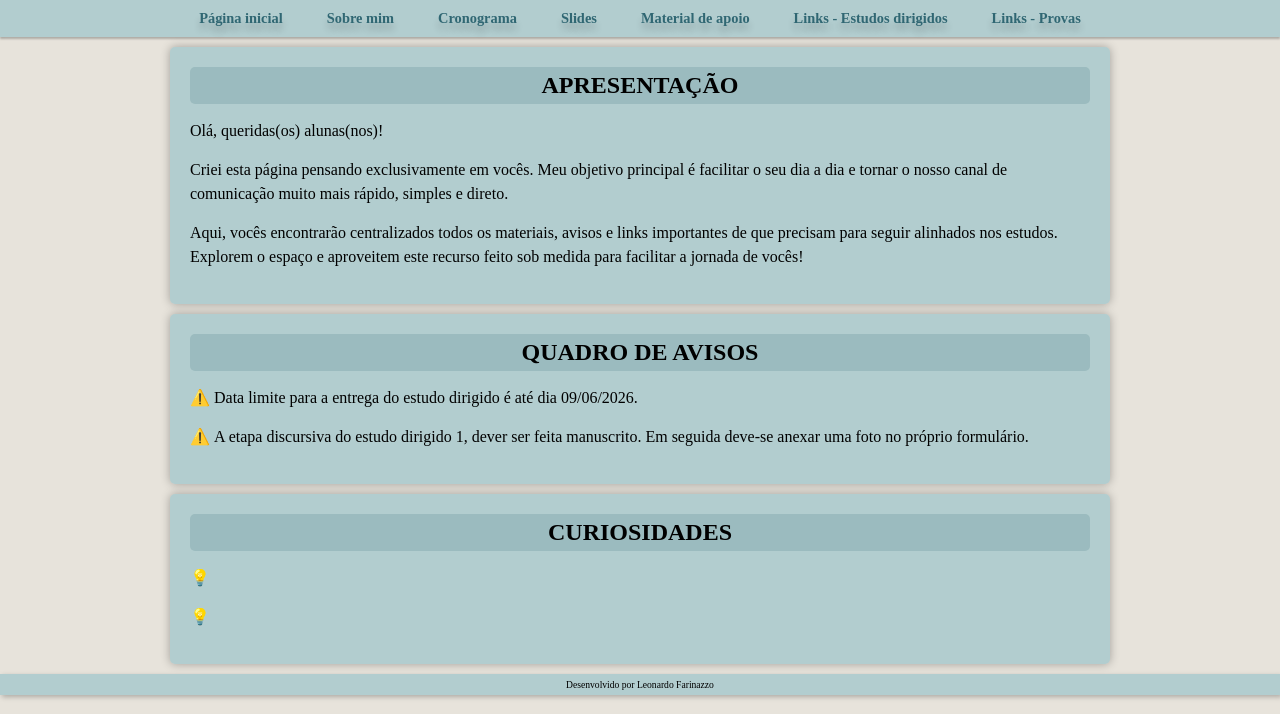
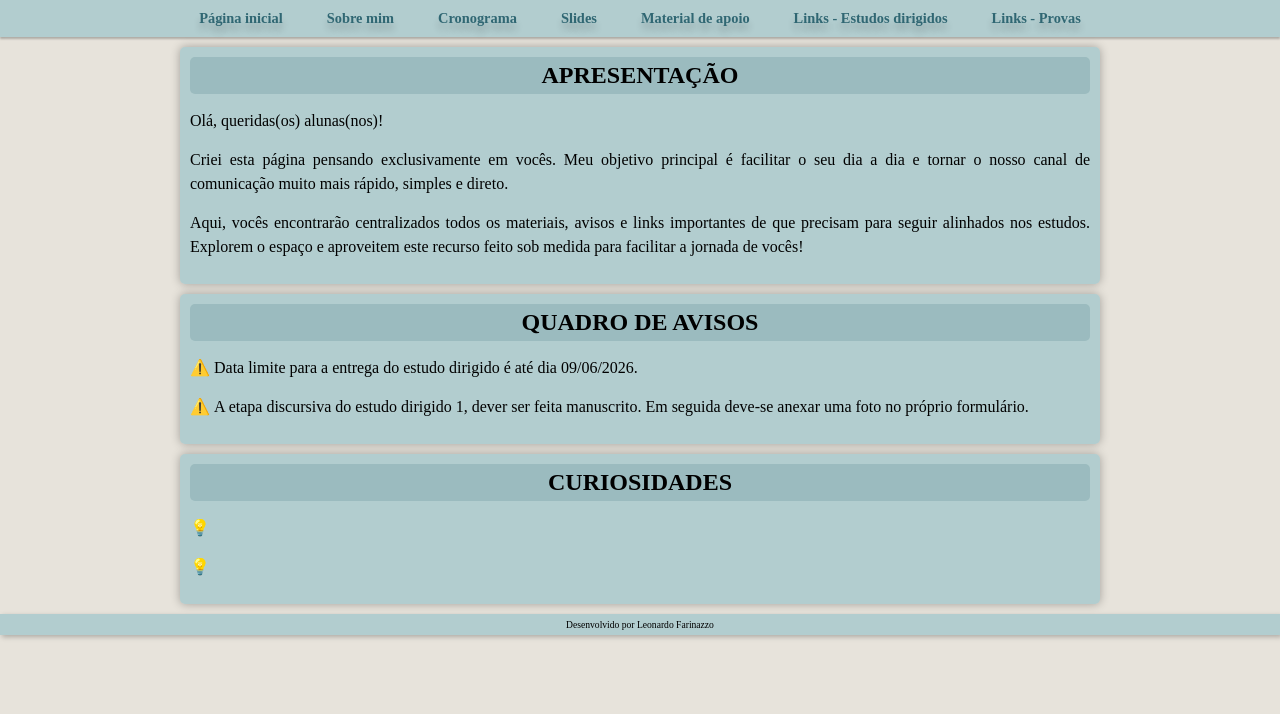
Before and after one commit to leofarinazzo/projetos_pessoais, a plain HTML site: page projeto1-amb-cinesio/index.html in a window 1280 px wide. Shown: the part 86-800 px from the top of the page. Drawn offline with Linux system fonts and the light colour scheme; a web font is replaced by a local one.

Commit message:
Update style.css

```diff
--- a/projeto1-amb-cinesio/style.css
+++ b/projeto1-amb-cinesio/style.css
@@ -77,10 +77,13 @@ main .quadros {
     min-width: 300px;
     max-width: 900px;
 
-    padding: 20px;
     margin: auto;
+    padding: 10px;
+
+
     margin-bottom: 10px;
     margin-top: 10px;
+
     border-radius: 5px;
 
     box-shadow: 0px 0px 10px rgba(0, 0, 0, 0.300);
@@ -116,6 +119,7 @@ main h3{
 main p{
     margin: 15px 0px;
     line-height: 1.5em;
+    text-align: justify;
 }
 
 main a {
```
